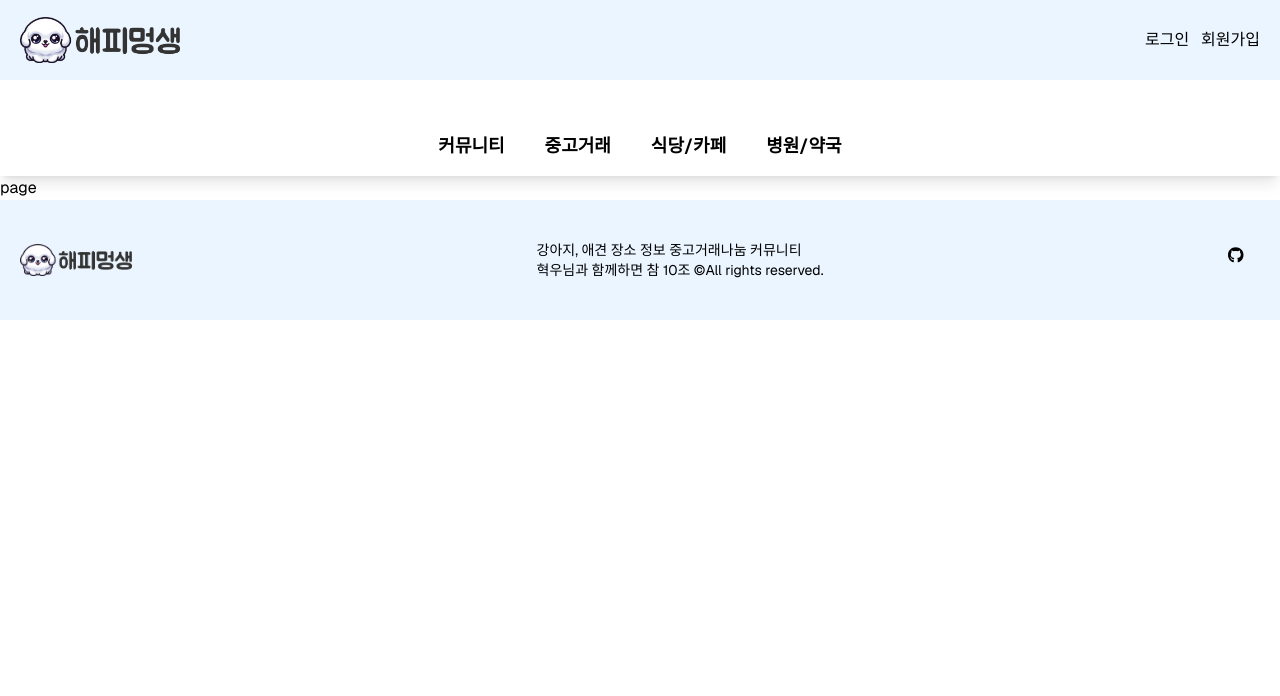
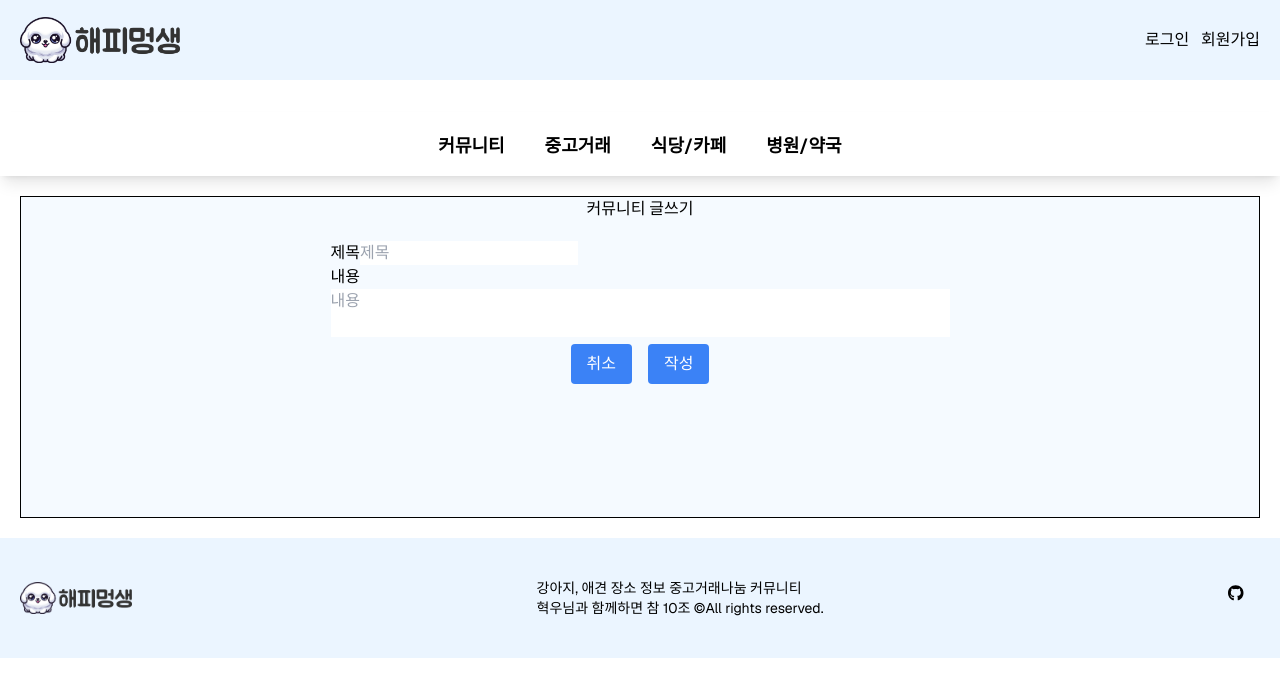
Before and after one commit to HappyMungLife/HappyMungLife, a Next.js app: page /community/post in a window 1280 px wide. Shown: the top 696 px of the page. Built offline with nearby package versions, Linux system fonts and the light colour scheme; no server answers.

Commit message:
Feat : post 기능 추가

```diff
--- /dev/null
+++ b/app/_components/communityPageComponents/CommunityForm.tsx
@@ -0,0 +1,59 @@
+'use client';
+
+import { createClientJs } from '@/app/_utils/supabase/createClientJs';
+import { useState } from 'react';
+
+export const CommunityForm = () => {
+  const supabase = createClientJs();
+
+  const [title, setTitle] = useState('');
+  const [content, setContent] = useState('');
+
+  const titleHandler = (e: any) => {
+    setTitle(e.target.value);
+  };
+
+  const contentHandler = (e: any) => {
+    setContent(e.target.value);
+  };
+
+  const addPostHandler = async (e: any) => {
+    e.preventDefault();
+    console.log('title', title);
+    console.log('content', content);
+
+    const { data, error } = await supabase
+      .from('communityPosts')
+      .insert([{ title, content, userId : "12341" }])
+      .select();
+  };
+
+  return (
+    <form onSubmit={addPostHandler} className="m-5 w-full md:w-3/4 lg:w-2/3 xl:w-1/2 h-full md:h-96 lg:h-80 xl:h-64">
+      <div>
+        <label>제목</label>
+        <input type="text" value={title} onChange={titleHandler} placeholder='제목'/>
+      </div>
+      <div>
+        <label>내용</label>
+        <textarea
+          placeholder='내용'
+          name=""
+          id=""
+          style={{ resize: 'none' }}
+          value={content}
+          onChange={contentHandler}
+          className="h-full w-full"
+        />
+      </div>
+      <div className="flex justify-center space-x-4">
+        <button className="px-4 py-2 bg-blue-500 text-white rounded">취소</button>
+        <button type="submit" className="px-4 py-2 bg-blue-500 text-white rounded">
+          작성
+        </button>
+      </div>
+    </form>
+  );
+};
+
+export default CommunityForm;
--- /dev/null
+++ b/app/_utils/supabase/createClientJs.ts
@@ -0,0 +1,4 @@
+import { createClient } from '@supabase/supabase-js';
+
+export const createClientJs = () =>
+  createClient(process.env.NEXT_PUBLIC_SUPABASE_URL!, process.env.NEXT_PUBLIC_SUPABASE_ANON_KEY!);
--- a/app/community/post/page.tsx
+++ b/app/community/post/page.tsx
@@ -1,7 +1,17 @@
-import React from 'react';
+import CommunityForm from "@/app/_components/communityPageComponents/CommunityForm";
+import { createClientJs } from "@/app/_utils/supabase/createClientJs";
 
-const page = () => {
-  return <div>page</div>;
+export const CommunityPostPage = () => {
+  const supabase = createClientJs();
+
+
+
+  return (
+  <div className="flex flex-col items-center justify-center m-5 bg-primaryColor/10 border border-black">
+    <h1 className="">커뮤니티 글쓰기</h1>
+    <CommunityForm />
+  </div>
+  );
 };
 
-export default page;
+export default CommunityPostPage;
```
